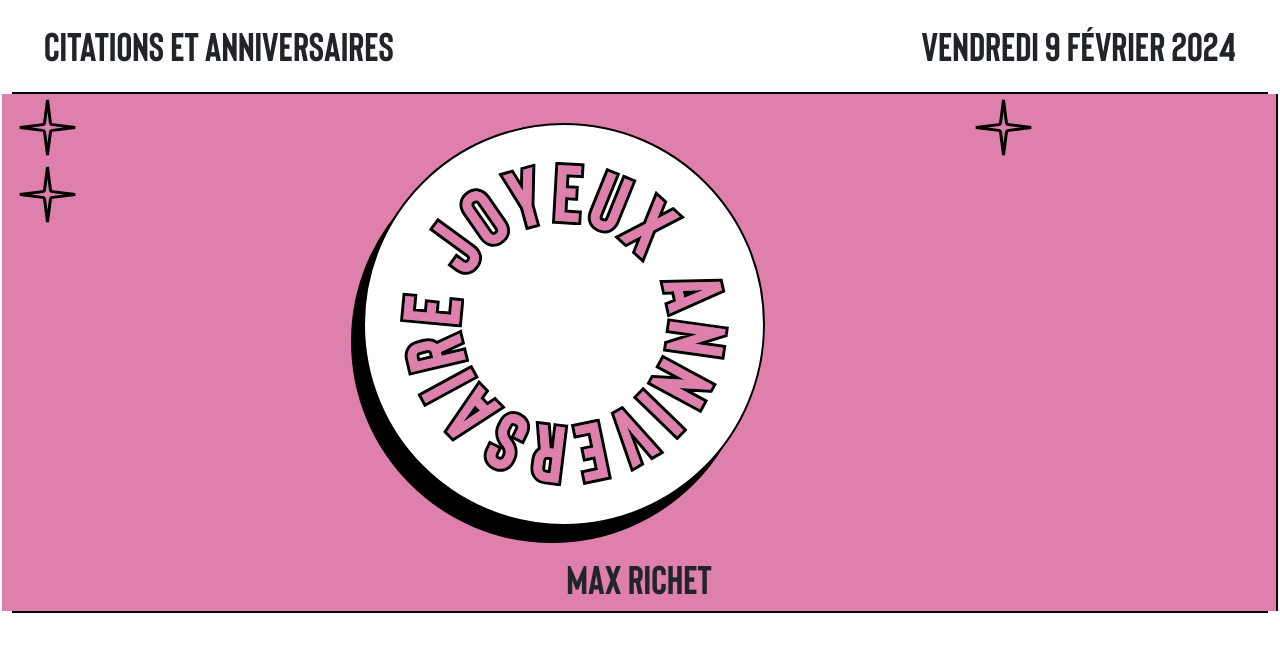
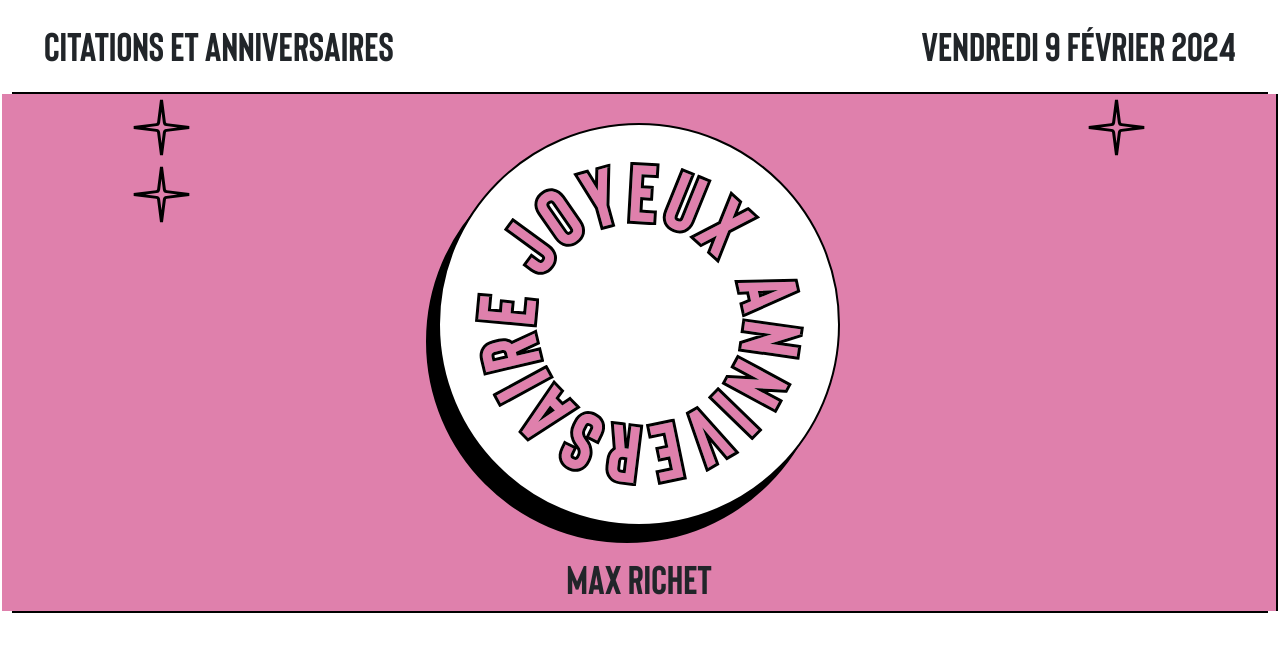
Before and after one commit to SarahOtmane/projetCss, a React (Create React App) app: page / in a window 1280 px wide. Shown: the top 652 px of the page. Built offline with nearby package versions, Linux system fonts and the light colour scheme.

Commit message:
mise a jour  du composant anniv

```diff
--- a/src/components/Anniv.js
+++ b/src/components/Anniv.js
@@ -6,7 +6,7 @@ import anniv from '../assets/pics/anniv.svg';
 import etoile  from '../assets/pics/etoile.svg'
 
 function Anniv({prenom, nom, color}){
-    const classes = [color, "border-end border-2 border-black"].join(" ");
+    const classes = [color, "border-end border-2 border-black", "text-center"].join(" ");
 
     return(
         <Col xs={12} className={classes}>
@@ -19,11 +19,11 @@ function Anniv({prenom, nom, color}){
                         <Col><Image src={etoile}/></Col>
                     </Row>
                 </Col>
-                <Col xs={6}><Image src={anniv} roundedCircle/></Col>
+                <Col xs={6}><Image src={anniv}/></Col>
                 <Col xs={3}><Image src={etoile}/></Col>
             </Row>
             <Row>
-                <Col xs={12}><h1 className='text text-center w-100'>{prenom} {nom}</h1></Col>
+                <Col xs={12}><h1 className='text'>{prenom} {nom}</h1></Col>
             </Row>
         </Col>
     )
```
